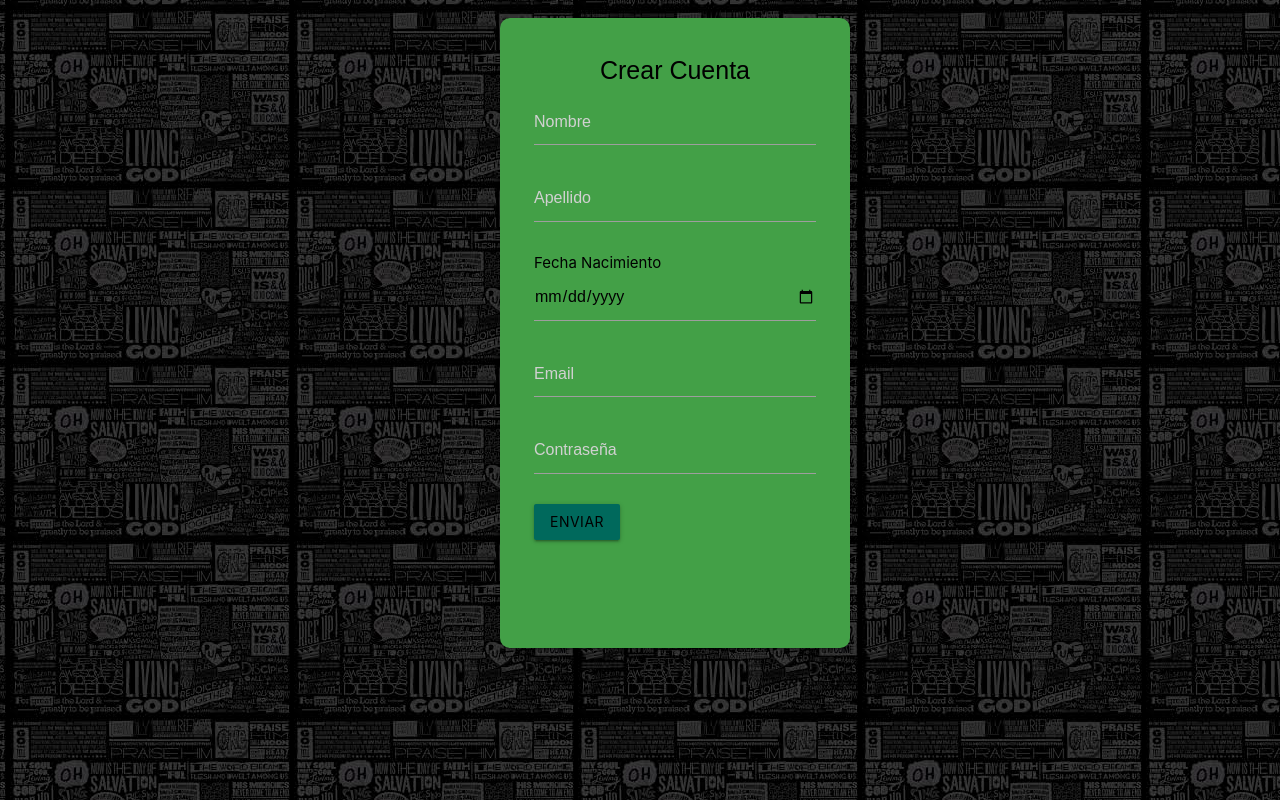
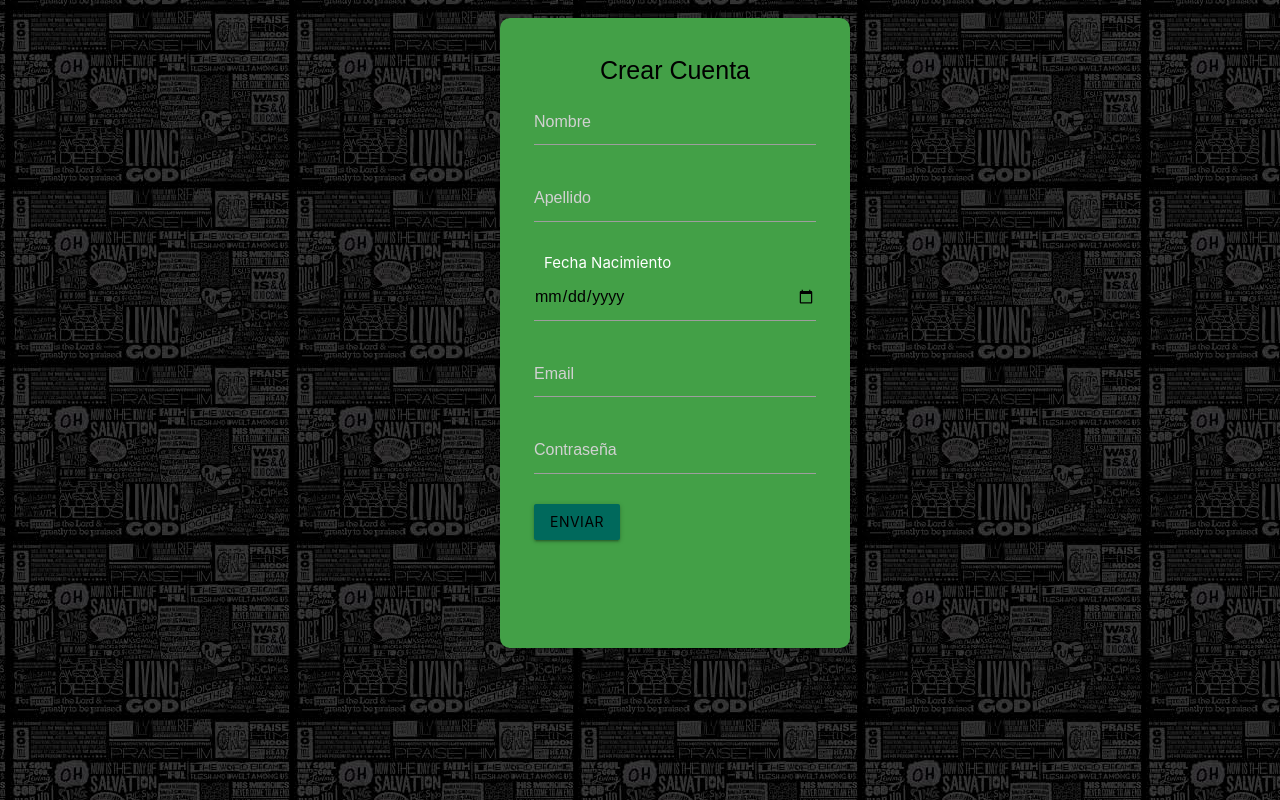
Before and after one commit to miguel258/Game-Adicts, a plain HTML site: page Registro.html in a window 1280 px wide. Drawn offline with nearby package versions, Linux system fonts and the light colour scheme.

Commit message:
Agregue estilos, cambios finales

```diff
--- a/Registro.html
+++ b/Registro.html
@@ -1,7 +1,7 @@
 <!DOCTYPE html>
 <html id="CuerpoForm">
 <head>
-	<title>REGISTRO GAME-ADICTS</title>
+	<title> REGISTRO GAME-ADICTS </title>
 </head>
 	<link type="text/css" rel="stylesheet"  href="css/app.css"  media="screen,projection"/>
 	<link rel="stylesheet" href="https://cdnjs.cloudflare.com/ajax/libs/materialize/0.97.0/css/materialize.min.css">
@@ -14,13 +14,13 @@
 		<form name="FormReg" id="Formulario" method="Ingreso.php" >
 			<input class="Formulario-name" type="text" name="nombre" placeholder="Nombre"><br><br>
 			<input class="Formulario-apellido" type="text" name="apellido" placeholder="Apellido"><br><br>
-			Fecha Nacimiento<input type="date" name="fnac"><br><br>
+			<span>Fecha Nacimiento</span><input type="date" name="fnac"><br><br>
 			<input type="email" name="email" placeholder="Email"><br><br>
 			<input type="Password" name="pass" placeholder="Contrase&ntilde;a"><br><br>
 			<input id="BotonSend"type="button" value="Enviar" class="btn waves-effect waves-light teal darken-3">
     </form>
+	</section>
 
 	<script type="text/javascript" src="js/Validaciones.js"></script>
-	</section>
 </body>
 </html>
--- a/css/app.css
+++ b/css/app.css
@@ -139,3 +139,8 @@ input[type="text"],input[type="password"],input[type="email"],input[type="date"]
 #BotonSend{
   color: black;
 }
+
+
+span {
+  color: white;
+}
```
Also changed, not shown: 1 other file. Lines whose indentation alone changed are shown as unchanged.
